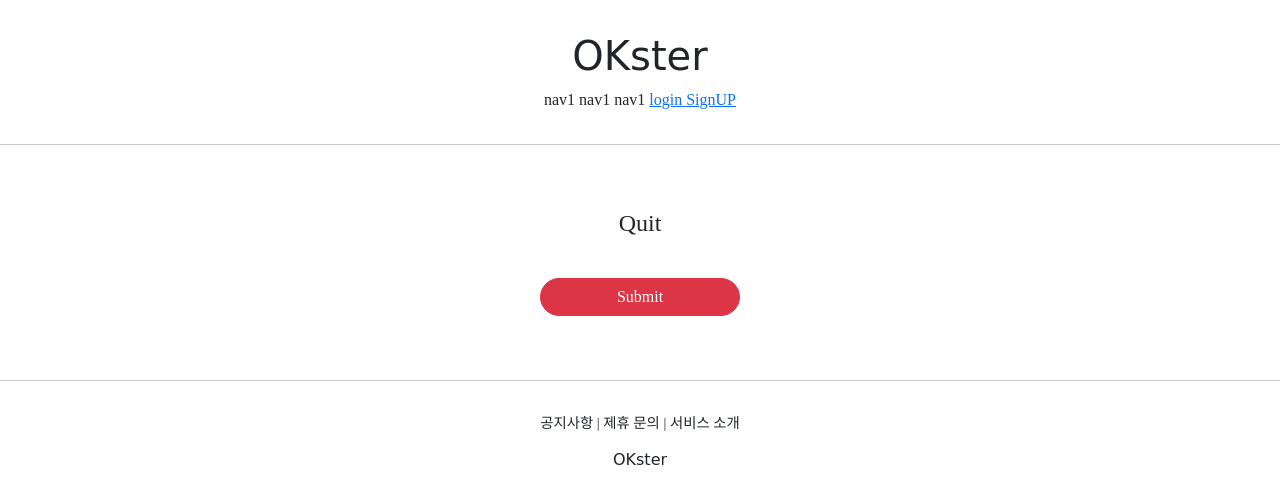
After one commit to OK-Bi/OKster, a Django app: template accountapp/templates/accountapp/delete.html in a window 1280 px wide. The commit adds this page. Shown: the top 504 px of the page. Run offline with Django 3.2, Linux system fonts and the light colour scheme; the template is opened without the code that fills it, so the values that code supplies are empty; some libraries are stand-ins or nearby versions; some web fonts are replaced.

Commit message:
django c.26: DeleteView

```diff
--- a/accountapp/templates/accountapp/create.html
+++ b/accountapp/templates/accountapp/create.html
@@ -10,7 +10,7 @@
     <form action="{% url 'accountapp:create' %}" method="post">
       {% csrf_token %}
       {% bootstrap_form form %}
-      <input type="submit" class="btn btn-primary">
+      <input type="submit" class="btn btn-dark rounded-pill col-6 mt-3">
     </form>
 
   </div>
--- /dev/null
+++ b/accountapp/templates/accountapp/delete.html
@@ -0,0 +1,16 @@
+{% extends 'base.html' %}
+
+{% block content %}
+
+  <div style="text-align: center; max-width: 400px; margin: 4rem auto">
+    <div class="mb-4">
+      <h4>Quit</h4>
+    </div>
+    <form action="{% url 'accountapp:delete' pk=user.pk %}" method="post">
+      <input type="submit" class="btn btn-danger rounded-pill col-6 mt-3">
+    </form>
+
+  </div>
+
+
+{% endblock %}
--- a/accountapp/templates/accountapp/detail.html
+++ b/accountapp/templates/accountapp/detail.html
@@ -17,6 +17,11 @@
           Change Info
         </p>
       </a>
+      <a href="{% url 'accountapp:delete' pk=user.pk %}">
+        <p>
+          Quit
+        </p>
+      </a>
       {% endif %}
 
     </div>
--- a/accountapp/urls.py
+++ b/accountapp/urls.py
@@ -1,6 +1,6 @@
 from django.contrib.auth.views import LoginView, LogoutView
 from django.urls import path
-from accountapp.views import hello_world, AccountCreateView, AccountDetailView, AccountUpdateView
+from accountapp.views import hello_world, AccountCreateView, AccountDetailView, AccountUpdateView, AccountDeleteView
 
 app_name = "accountapp"
 
@@ -13,5 +13,5 @@ urlpatterns = [
     path('create/', AccountCreateView.as_view(), name='create'),
     path('detail/<int:pk>', AccountDetailView.as_view(), name='detail'),
     path('update/<int:pk>', AccountUpdateView.as_view(), name='update'),
-
+    path('delete/<int:pk>', AccountDeleteView.as_view(), name='delete'),
 ]
--- a/templates/header.html
+++ b/templates/header.html
@@ -10,6 +10,9 @@
             <a href="{% url 'accountapp:login' %}?next={{request.path}}">
                 <span>login</span>
             </a>
+            <a href="{% url 'accountapp:create' %}">
+                <span>SignUP</span>
+            </a>
             {% else %}
              <a href="{% url 'accountapp:detail' pk=user.pk %}">
                 <span>MyPage</span>
```
Also changed, not shown: accountapp/views.py (+6 -1 lines).
